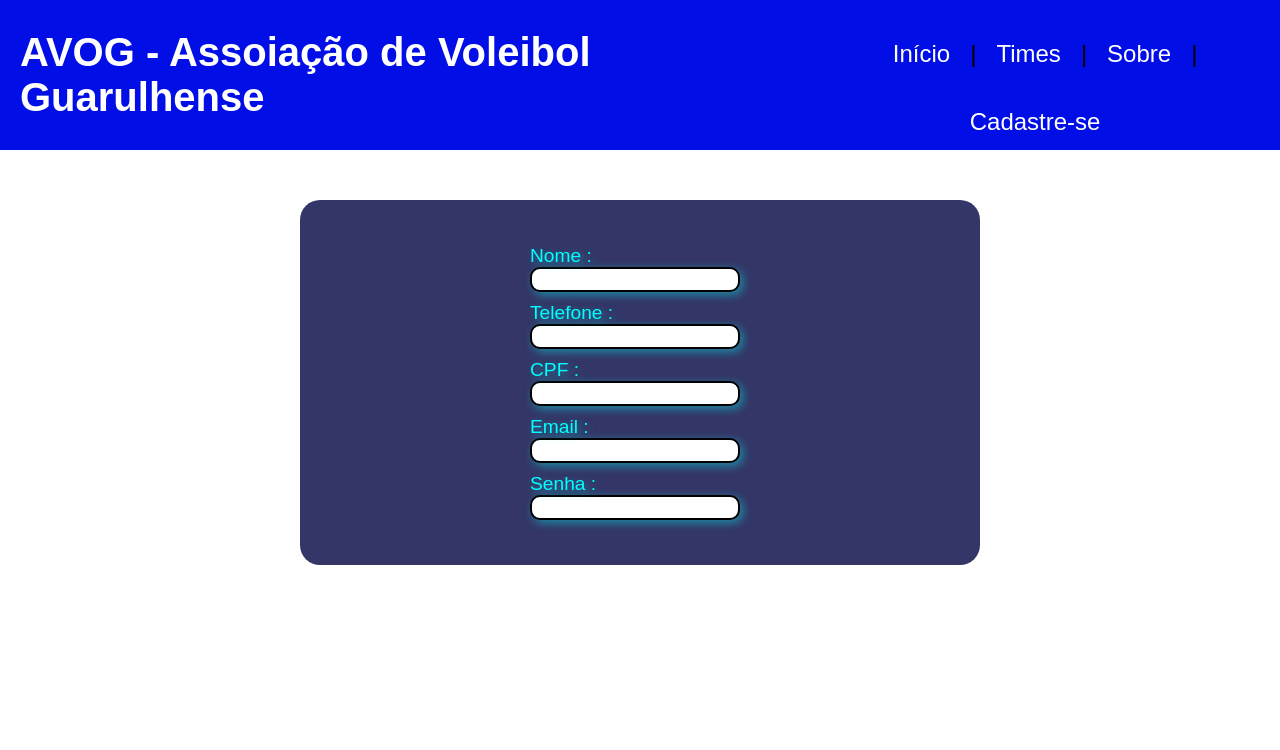
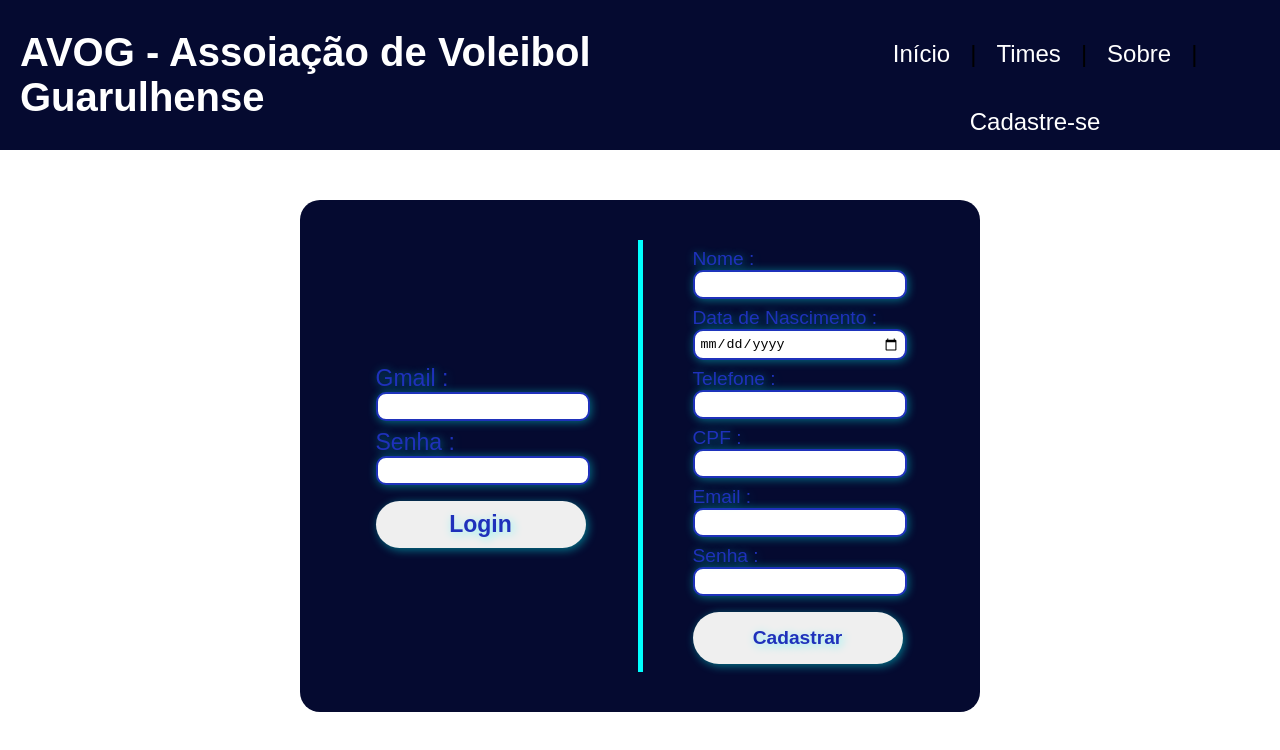
Before and after one commit to ProjetoKauaGabriel/projeto_Kaua_Gabriel, a plain HTML site: page paginas/cadastro.html in a window 1280 px wide. Drawn offline with Linux system fonts and the light colour scheme.

Commit message:
terminando o cadastro

```diff
--- a/estilo/cadastro.css
+++ b/estilo/cadastro.css
@@ -8,7 +8,7 @@
 
 /*cores
 #010FE6
-#1F2ABB
+#1F31BB
 #303791
 #333666
 #28293C
@@ -19,7 +19,7 @@ header{
     display: flex;
     flex-direction: row;
     width: 100%;
-    background-color: #010fe6;
+    background-color: #050a30;
     height: 150px;
 }
 
@@ -50,16 +50,16 @@ nav a{
     color: white;
     padding: 10px;
     margin: 10px;
-    border-radius: 8px;
+    border-radius: 50px;
     transition: 0.3s;
 }
 
 nav a:hover{
-    background-color: #333666;
+    background-color: #1F31BB;
     text-decoration: underline;
     color: white;
-    padding: 10px;
-    border-radius: 8px;
+    padding: 15px;
+    border-radius: 50px;
     transition: 0.5s;
 }
 
@@ -74,29 +74,63 @@ main{
 
 .box{
     display: flex;
-    flex-direction: column;
+    flex-direction: row;
     align-items: center;
     justify-content: center;
     width: 600px;
-    background-color: #333666;
+    background-color: #050a30;
     margin: 50px;
     padding: 40px;
     border-radius: 20px;
 }
 
 .cadastro{
-    margin: 5px;
+    margin: 8px 8px 8px 50px;
     width: 220px;
     font: normal normal 1.2em Arial;
-    text-shadow: 3px 3px 10px rgba(0, 255, 255, 0.444);
-    color: aqua;
+    text-shadow: 1px 1px 10px rgba(0, 255, 255, 0.444);
+    color: #1F31BB;
+}
+
+.cadastroforms{
+    border-left: 5px solid aqua;
 }
 
 .input{
-    border: 2px solid black;
+    border: 2px solid #1F31BB;
     display: block;
-    padding: 3px;
+    padding: 5px;
     border-radius: 10px;
-    box-shadow: 3px 3px 10px rgba(0, 255, 255, 0.422);
+    box-shadow: 1px 1px 10px rgba(0, 255, 255, 0.422);
     width: 200px;
 }
+
+.login{
+    margin: 8px 50px 8px 8px;
+    width: 220px;
+    font: normal normal 1.2em Arial;
+    text-shadow: 1px 1px 10px rgba(0, 255, 255, 0.444);
+    color: #1F31BB;
+}
+
+.Login{
+    width: 210px;
+    border-radius: 50px;
+    padding: 10px;
+    margin: 8px 50px 8px 8px;
+    font: bolder normal 1.2em Arial;
+    box-shadow: 2px 2px 10px rgba(0, 255, 255, 0.444);
+    color: #1F31BB;
+    text-shadow: 2px 2px 10px rgba(0, 255, 255, 0.444);
+}
+
+.Cadastrar{
+    width: 210px;
+    border-radius: 50px;
+    padding: 15px;
+    margin: 8px 8px 8px 50px;
+    font: bolder normal 1.2em Arial;
+    box-shadow: 2px 2px 10px rgba(0, 255, 255, 0.444);
+    color: #1F31BB;
+    text-shadow: 2px 2px 10px rgba(0, 255, 255, 0.444);
+}
--- a/estilo/sobre.css
+++ b/estilo/sobre.css
@@ -19,7 +19,7 @@ header{
     display: flex;
     flex-direction: row;
     width: 100%;
-    background-color: #010fe6;
+    background-color: #050a30;
     height: 150px;
 }
 
@@ -50,15 +50,15 @@ nav a{
     color: white;
     padding: 10px;
     margin: 10px;
-    border-radius: 8px;
+    border-radius: 50px;
     transition: 0.3s;
 }
 
 nav a:hover{
-    background-color: #333666;
+    background-color: #1F31BB;
     text-decoration: underline;
     color: white;
-    padding: 10px;
-    border-radius: 8px;
+    padding: 15px;
+    border-radius: 50px;
     transition: 0.5s;
 }
--- a/estilo/style.css
+++ b/estilo/style.css
@@ -50,16 +50,16 @@ nav a{
     color: white;
     padding: 10px;
     margin: 10px;
-    border-radius: 8px;
+    border-radius: 50px;
     transition: 0.3s;
 }
 
 nav a:hover{
-    background-color: #333666;
+    background-color: #1F31BB;
     text-decoration: underline;
     color: white;
-    padding: 10px;
-    border-radius: 8px;
+    padding: 15px;
+    border-radius: 50px;
     transition: 0.5s;
 }
 
--- a/estilo/times.css
+++ b/estilo/times.css
@@ -8,7 +8,7 @@
 
 /*cores
 #010FE6
-#1F2ABB
+#1F3ABB
 #303791
 #333666
 #28293C
@@ -19,7 +19,7 @@ header{
     display: flex;
     flex-direction: row;
     width: 100%;
-    background-color: #010fe6;
+    background-color: #050a30;
     height: 150px;
 }
 
@@ -50,15 +50,15 @@ nav a{
     color: white;
     padding: 10px;
     margin: 10px;
-    border-radius: 8px;
+    border-radius: 50px;
     transition: 0.3s;
 }
 
 nav a:hover{
-    background-color: #333666;
+    background-color: #1F31BB;
     text-decoration: underline;
     color: white;
-    padding: 10px;
-    border-radius: 8px;
+    padding: 15px;
+    border-radius: 50px;
     transition: 0.5s;
 }
--- a/paginas/cadastro.html
+++ b/paginas/cadastro.html
@@ -17,10 +17,28 @@
         </nav>
     </header>
     <main>
-        <forms class="box">
+        <div class="box">
+            <aside class="login">
+                <form action="#">
+                    <div class="login">
+                        <label for="gmail">Gmail :</label>
+                        <input type="email" name="email" id="gmail" class="input">
+                    </div>
+                    <div class="login">
+                        <label for="senha">Senha :</label>
+                        <input type="password" name="Senha" id="senha" class="input">
+                    </div>
+                    <input type="button" value="Login" class="Login">
+                </form>
+            </aside>
+            <forms action="#" class="cadastroforms">
                 <div class="cadastro">
                     <label for="nome">Nome :</label>
                     <input type="text" name="nome" id="nome" class="input">
+                </div>
+                <div class="cadastro">
+                    <label for="datanascimento">Data de Nascimento :</label>
+                    <input type="date" name="Data" id="datanascimento" class="input">
                 </div>
                 <div class="cadastro">
                     <label for="telefone">Telefone :</label>
@@ -38,7 +56,9 @@
                     <label for="senha">Senha :</label>
                     <input type="password" name="senha" id="senha" class="input">
                 </div>
+                <input type="button" value="Cadastrar" id="Cadastrar" class="Cadastrar">
             </forms>
+        </div>
     </main>
     <footer>
 
```
Lines whose indentation alone changed are shown as unchanged.
